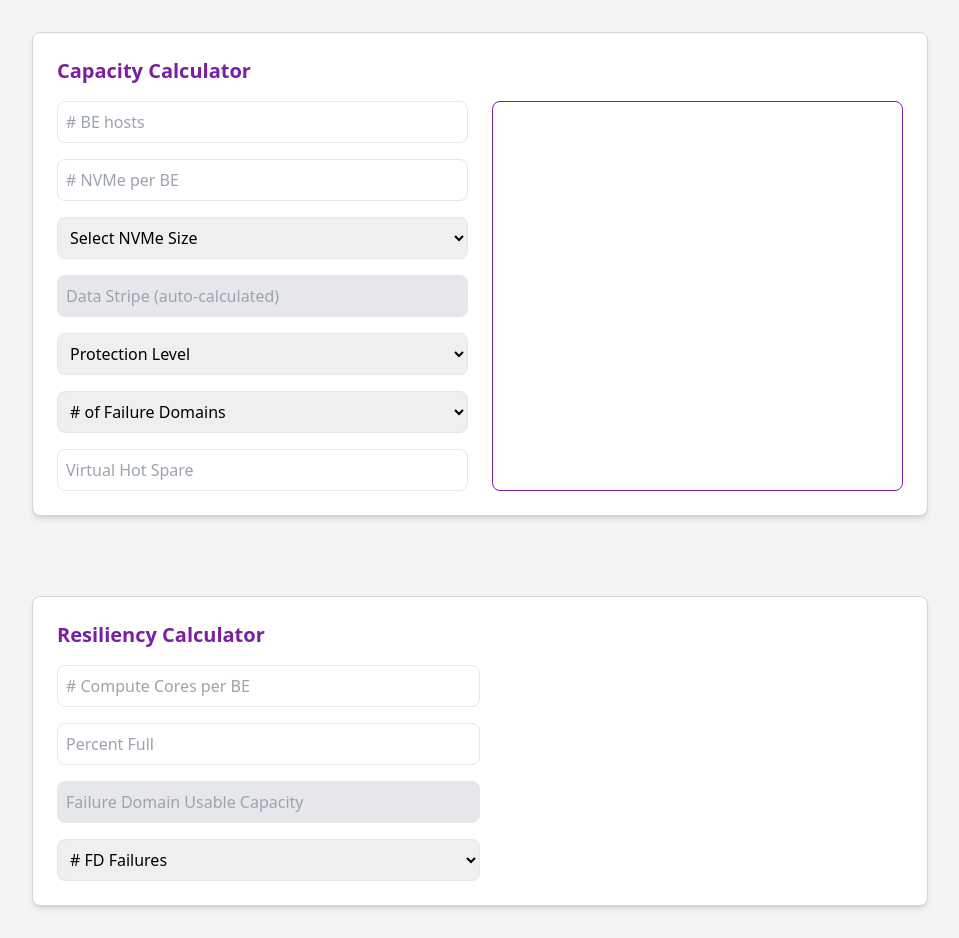
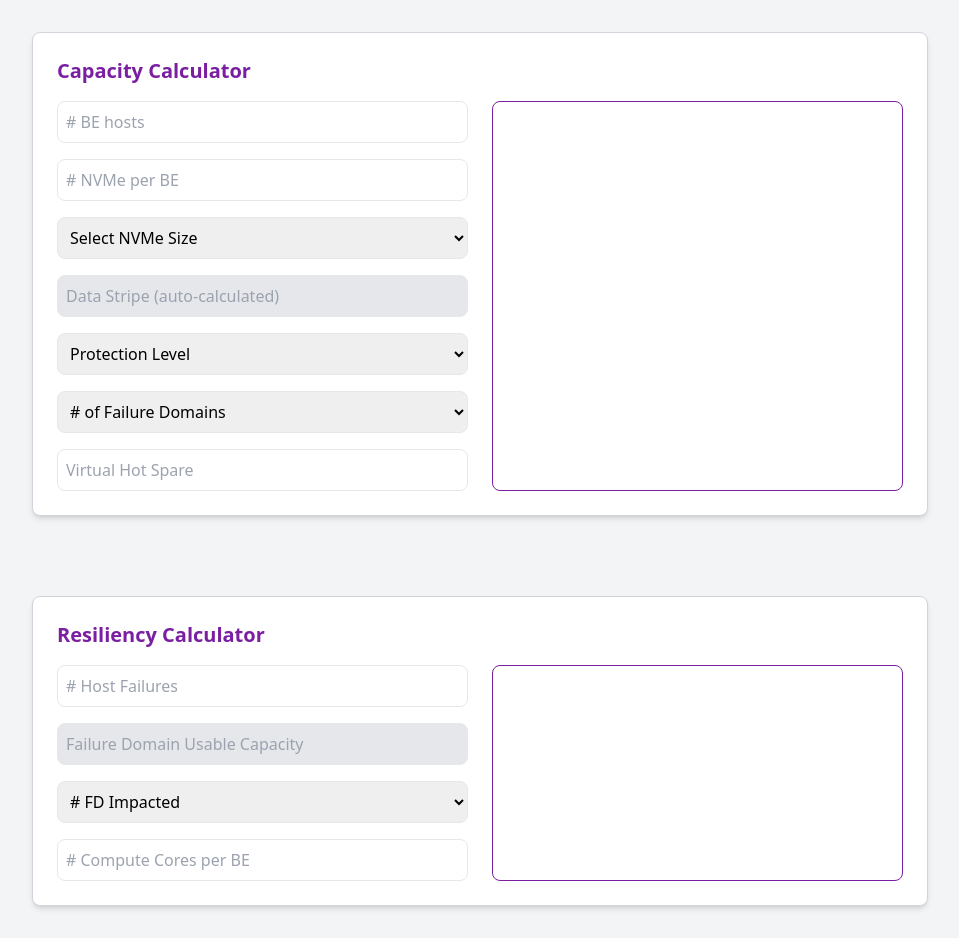
Before and after one commit to bmp-dot/calc, a React (Create React App) app: page / in a window 1280 px wide. Shown: the whole page, without its empty margins (160-1119 px from the left). Built offline with nearby package versions, Linux system fonts and the light colour scheme.

Commit message:
Update App.jsx
update to include recovery capacity

```diff
--- a/src/App.jsx
+++ b/src/App.jsx
@@ -1,6 +1,9 @@
 import React, { useState, useEffect } from 'react';
 
 export default function CalculatorApp() {
+  const [desiredCapacity, setDesiredCapacity] = useState('');
+  const [numTlcDrives, setNumTlcDrives] = useState(null);
+  const [numQlcDrives, setNumQlcDrives] = useState(null);
   const [numServers, setNumServers] = useState('');
   const [numNVMe, setNumNVMe] = useState('');
   const [nvmeSize, setNvmeSize] = useState('');
@@ -14,9 +17,25 @@ export default function CalculatorApp() {
   const [efficiency, setEfficiency] = useState(null);
   const [backendsPerDomain, setBackendsPerDomain] = useState(null);
   const [failureDomainUsable, setFailureDomainUsable] = useState(null);
+  const [capacityToRecover, setCapacityToRecover] = useState(null);
+  const [hostFailures, setHostFailures] = useState('');
+  const nvmeTlcSizes = [1.92, 3.84, 7.68, 15.36, 30.72];
+  const nvmeQlcSizes = [61.44, 122.88];
 
   useEffect(() => {
-    // Automatically calculate Data Stripe using formula: IF(SUM(numServers - parity -1)>16,16,SUM(numServers - parity -1))
+    const servers = parseFloat(numServers);
+    const nvme = parseFloat(numNVMe);
+    const size = parseFloat(nvmeSize);
+    const spareValue = parseFloat(spare);
+    const hostFailuresValue = parseFloat(hostFailures);
+
+    if (!isNaN(hostFailuresValue) && !isNaN(nvme) && !isNaN(size) && !isNaN(spareValue) && !isNaN(servers) && servers !== 0) {
+      const recoveryCapacity = nvme * size * hostFailuresValue * ((servers - spareValue) / servers) * 0.9;
+      setCapacityToRecover(`Capacity to Recover (TB): ${recoveryCapacity.toLocaleString(undefined, { maximumFractionDigits: 2 })}`);
+    } else {
+      setCapacityToRecover(null);
+    }
+
     const serversNum = parseFloat(numServers);
     const parityNum = parseFloat(parity);
     if (!isNaN(serversNum) && !isNaN(parityNum)) {
@@ -24,12 +43,8 @@ export default function CalculatorApp() {
       setData(!isNaN(computedData) && computedData > 0 ? computedData.toString() : '');
     }
 
-    const servers = parseFloat(numServers);
-    const nvme = parseFloat(numNVMe);
-    const size = parseFloat(nvmeSize);
     const parityValue = parseFloat(parity);
     const dataValue = Math.min(16, servers - parityValue - 1);
-    const spareValue = parseFloat(spare);
 
     let totalDrives = null;
     let rawTotalCapacity = null;
@@ -39,8 +54,6 @@ export default function CalculatorApp() {
     if (!isNaN(servers) && !isNaN(nvme)) {
       totalDrives = servers * nvme;
     }
-
-
 
     if (!isNaN(servers) && !isNaN(nvme) && !isNaN(size)) {
       rawTotalCapacity = servers * nvme * size;
@@ -65,7 +78,12 @@ export default function CalculatorApp() {
     setResult(totalDrives !== null ? `Total Number of drives: ${totalDrives.toLocaleString()}` : null);
     setRawTotal(rawTotalCapacity !== null ? `Total Raw Capacity TB: ${rawTotalCapacity.toLocaleString()}` : null);
     setUsableCapacity(totalUsableCapacity !== null ? `Total Usable Capacity TB: ${totalUsableCapacity.toLocaleString()}` : null);
-    setEfficiency(efficiencyValue !== null ? `Efficiency: ${(efficiencyValue * 100).toFixed(2)}%` : null);
+    setEfficiency(
+      !isNaN(efficiencyValue) && efficiencyValue !== null
+        ? `Efficiency: ${(efficiencyValue * 100).toLocaleString(undefined, { maximumFractionDigits: 2 })}%`
+        : null
+    );
+
     const failureDomainValue = parseInt(failureDomain);
     if (!isNaN(failureDomainValue) && !isNaN(servers) && failureDomainValue !== 0) {
       const perDomain = servers / failureDomainValue;
@@ -77,35 +95,18 @@ export default function CalculatorApp() {
     } else {
       setBackendsPerDomain(null);
     }
-  }, [numServers, numNVMe, nvmeSize, data, parity, spare, failureDomain]);
+  }, [numServers, numNVMe, nvmeSize, data, parity, spare, failureDomain, hostFailures]);
 
   return (
     <div className="flex flex-col min-h-screen bg-gray-100 p-4 sm:p-8">
+      {/* Capacity Calculator Section */}
       <div className="border border-gray-300 rounded-lg shadow-md p-6 bg-white w-full max-w-4xl mx-auto mb-8">
         <h2 className="text-xl font-bold mb-4 text-[#7A1FA2]">Capacity Calculator</h2>
         <div className="flex flex-col lg:flex-row gap-6">
           <div className="flex flex-col space-y-4 w-full lg:w-1/2">
-
-
-          <input
-            type="text"
-            value={numServers}
-            onChange={(e) => setNumServers(e.target.value)}
-            placeholder="# BE hosts"
-            className="p-2 border rounded-lg"
-          />
-          <input
-            type="text"
-            value={numNVMe}
-            onChange={(e) => setNumNVMe(e.target.value)}
-            placeholder="# NVMe per BE"
-            className="p-2 border rounded-lg"
-          />
-          <select
-            value={nvmeSize}
-            onChange={(e) => setNvmeSize(e.target.value)}
-            className="p-2 border rounded-lg"
-          >
+            <input type="text" value={numServers} onChange={(e) => setNumServers(e.target.value)} placeholder="# BE hosts" className="p-2 border rounded-lg" />
+            <input type="text" value={numNVMe} onChange={(e) => setNumNVMe(e.target.value)} placeholder="# NVMe per BE" className="p-2 border rounded-lg" />
+            <select value={nvmeSize} onChange={(e) => setNvmeSize(e.target.value)} className="p-2 border rounded-lg">
               <option value="">Select NVMe Size</option>
               <option value="30.72">30.72 TB</option>
               <option value="15.36">15.36 TB</option>
@@ -113,28 +114,14 @@ export default function CalculatorApp() {
               <option value="3.84">3.84 TB</option>
               <option value="1.92">1.92 TB</option>
             </select>
-          <input
-            type="text"
-            value={data}
-            readOnly
-            placeholder="Data Stripe (auto-calculated)"
-            className="p-2 border rounded-lg bg-gray-200 cursor-not-allowed"
-          />
-          <select
-            value={parity}
-            onChange={(e) => setParity(e.target.value)}
-            className="p-2 border rounded-lg"
-          >
+            <input type="text" value={data} readOnly placeholder="Data Stripe (auto-calculated)" className="p-2 border rounded-lg bg-gray-200 cursor-not-allowed" />
+            <select value={parity} onChange={(e) => setParity(e.target.value)} className="p-2 border rounded-lg">
               <option value="">Protection Level</option>
               <option value="2">+2</option>
               <option value="3">+3</option>
               <option value="4">+4</option>
             </select>
-<select
-  value={failureDomain}
-  onChange={(e) => setFailureDomain(e.target.value)}
-  className="p-2 border rounded-lg"
->
+            <select value={failureDomain} onChange={(e) => setFailureDomain(e.target.value)} className="p-2 border rounded-lg">
               <option value=""># of Failure Domains</option>
               {(() => {
                 const options = [];
@@ -155,22 +142,15 @@ export default function CalculatorApp() {
                 ));
               })()}
             </select>
-
-          <input
-            type="text"
-            value={spare}
-            onChange={(e) => setSpare(e.target.value)}
-            placeholder="Virtual Hot Spare"
-            className="p-2 border rounded-lg"
-          />
+            <input type="text" value={spare} onChange={(e) => setSpare(e.target.value)} placeholder="Virtual Hot Spare" className="p-2 border rounded-lg" />
           </div>
           <div className="flex flex-col space-y-4 w-full lg:w-1/2 bg-white border border-[#7A1FA2] p-4 rounded-lg text-[#7A1FA2]">
-          {rawTotal !== null && <p className="text-lg">Total Raw Capacity TB: <span className="font-bold">{rawTotal.split(': ')[1]}</span></p>}
-          {usableCapacity !== null && <p className="text-lg">Total Usable Capacity TB: <span className="font-bold">{usableCapacity.split(': ')[1]}</span></p>}
-          {result !== null && <p className="text-lg">Total Number of drives: <span className="font-bold">{result.split(': ')[1]}</span></p>}
-          {efficiency !== null && rawTotal !== null && usableCapacity !== null && <p className="text-lg">Efficiency: <span className="font-bold">{efficiency.split(': ')[1]}</span></p>}
-        {backendsPerDomain !== null && <p className="text-lg">Backends per Failure Domain: <span className="font-bold">{backendsPerDomain.split(': ')[1]}</span></p>}
-          {failureDomainUsable !== null && <p className="text-lg">Failure Domain Usable Capacity: <span className="font-bold">{failureDomainUsable.split(': ')[1]}</span></p>}
+            {rawTotal && <p className="text-lg">Total Raw Capacity TB: <span className="font-bold">{rawTotal.split(': ')[1]}</span></p>}
+            {usableCapacity && <p className="text-lg">Total Usable Capacity TB: <span className="font-bold">{usableCapacity.split(': ')[1]}</span></p>}
+            {result && <p className="text-lg">Total Number of drives: <span className="font-bold">{result.split(': ')[1]}</span></p>}
+            {efficiency && <p className="text-lg">Efficiency: <span className="font-bold">{efficiency.split(': ')[1]}</span></p>}
+            {backendsPerDomain && <p className="text-lg">Backends per Failure Domain: <span className="font-bold">{backendsPerDomain.split(': ')[1]}</span></p>}
+            {failureDomainUsable && <p className="text-lg">Failure Domain Usable Capacity: <span className="font-bold">{failureDomainUsable.split(': ')[1]}</span></p>}
           </div>
         </div>
       </div>
@@ -178,34 +158,25 @@ export default function CalculatorApp() {
       {/* Resiliency Calculator Section */}
       <div className="mt-12 border border-gray-300 rounded-lg shadow-md p-6 bg-white w-full max-w-4xl mx-auto">
         <h2 className="text-xl font-bold mb-4 text-[#7A1FA2]">Resiliency Calculator</h2>
+        <div className="flex flex-col lg:flex-row gap-6">
           <div className="flex flex-col space-y-4 w-full lg:w-1/2">
-          <input
-            type="text"
-            placeholder="# Compute Cores per BE"
-            className="p-2 border rounded-lg"
-          />
-          <input
-            type="text"
-            placeholder="Percent Full"
-            className="p-2 border rounded-lg"
-          />
-          <input
-            type="text"
-            value={failureDomainUsable ? failureDomainUsable.split(': ')[1] : ''}
-            readOnly
-            placeholder="Failure Domain Usable Capacity"
-            className="p-2 border rounded-lg bg-gray-200 cursor-not-allowed"
-          />
-          <select
-            className="p-2 border rounded-lg"
-
-
-          >
-            <option value=""># FD Failures</option>
+            <input type="text" value={hostFailures} onChange={(e) => setHostFailures(e.target.value)} placeholder="# Host Failures" className="p-2 border rounded-lg" />
+            <input type="text" value={failureDomainUsable ? failureDomainUsable.split(': ')[1] : ''} readOnly placeholder="Failure Domain Usable Capacity" className="p-2 border rounded-lg bg-gray-200 cursor-not-allowed" />
+            <select className="p-2 border rounded-lg">
+              <option value=""># FD Impacted</option>
               {[1, 2, 3, 4].filter(n => !parity || n <= parseInt(parity)).map(n => (
                 <option key={n} value={n}>{n}</option>
               ))}
             </select>
+            <input type="text" placeholder="# Compute Cores per BE" className="p-2 border rounded-lg" />
+          </div>
+          <div className="flex flex-col space-y-4 w-full lg:w-1/2 bg-white border border-[#7A1FA2] p-4 rounded-lg text-[#7A1FA2]">
+            {capacityToRecover && (
+              <p className="text-lg">
+                Capacity to Recover (TB): <span className="font-bold">{capacityToRecover.split(': ')[1]}</span>
+              </p>
+            )}
+          </div>
         </div>
       </div>
     </div>
```
Lines whose indentation alone changed are shown as unchanged.
